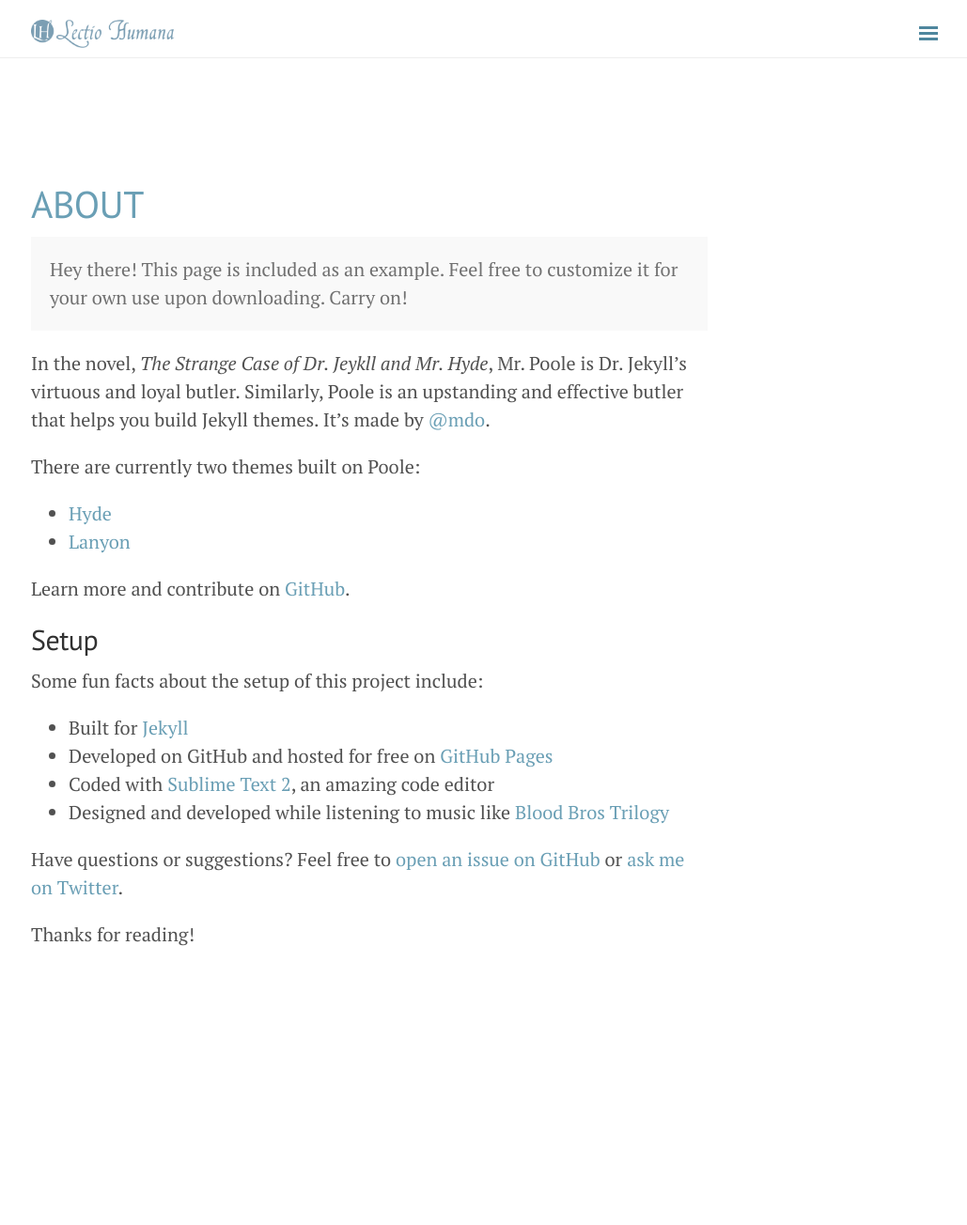
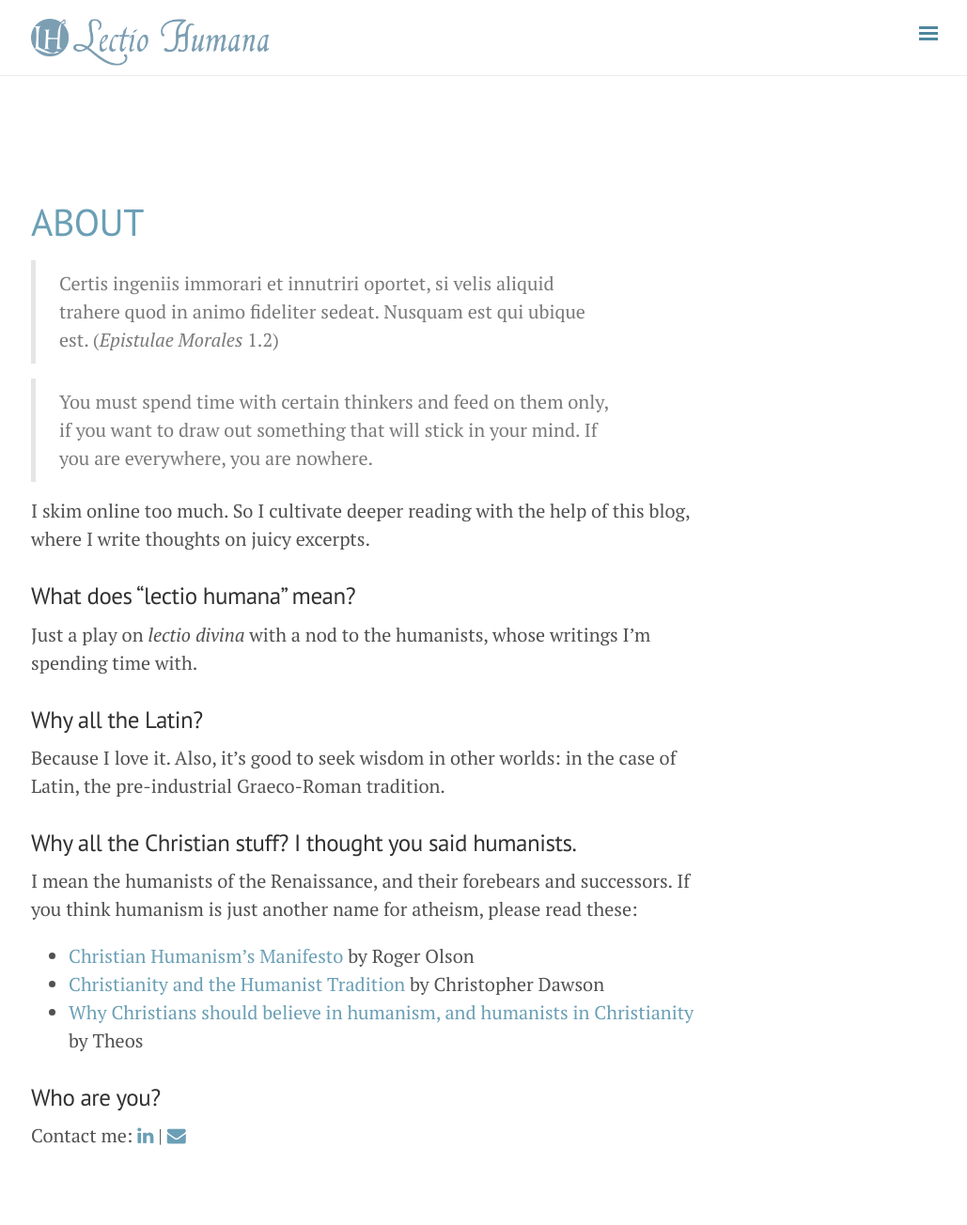
Before and after one commit to fpsvogel/lectiohumana, a Jekyll site: the page built from about.md, in a window 1280 px wide. Shown: the whole page at 94% size, without its empty margins (247-1276 px from the left). Built offline with Jekyll 4.4.1, drawn with Linux system fonts in a browser that asks for light colours; nearby versions of some CDN libraries; comment, search, counter and statistics services are not loaded; before the commit the page ends 1090 px from its top, so only the background shows below that.

Commit message:
about page

```diff
--- a/_config.yml
+++ b/_config.yml
@@ -32,6 +32,7 @@
 #    twitter:   https://twitter.com/Li_Zhihao
 #    weibo:     http://weibo.com/41173780
     email:     http://scr.im/felipevogel
+#    http://tny.im/f7z
 
 # Navigation (2nd level links supported)
 nav:
--- a/_scss/component/_masthead.scss
+++ b/_scss/component/_masthead.scss
@@ -35,7 +35,7 @@
     }
   }
   .masthead-logo {
-    height: 30px;
+    height: 50px;
     width: auto;
     vertical-align: text-bottom;
     display: inline;
--- a/about.md
+++ b/about.md
@@ -3,28 +3,46 @@
 title: About
 ---
 
-<p class="message">
-  Hey there! This page is included as an example. Feel free to customize it for your own use upon downloading. Carry on!
+> Certis ingeniis immorari et innutriri oportet, si velis aliquid trahere quod in animo fideliter sedeat. Nusquam est qui ubique est. (*Epistulae Morales* 1.2)
+
+> You must spend time with certain thinkers and feed on them only, if you want to draw out something that will stick in your mind. If you are everywhere, you are nowhere.
+
+I skim online too much. So I cultivate deeper reading with the help of this blog, where I write thoughts on juicy excerpts.
+
+### What does "lectio humana" mean?
+
+Just a play on *lectio divina* with a nod to the humanists, whose writings I'm spending time with.
+
+### Why all the Latin?
+
+Because I love it. Also, it's good to seek wisdom in other worlds: in the case of Latin, the pre-industrial Graeco-Roman tradition.
+
+### Why all the Christian stuff? I thought you said humanists.
+
+I mean the humanists of the Renaissance, and their forebears and successors. If you think humanism is just another name for atheism, please read these:
+
+* [Christian Humanism's Manifesto](https://www.tikkun.org/nextgen/christian-humanisms-manifesto-by-roger-e-olson) by Roger Olson
+* [Christianity and the Humanist Tradition](http://www.theimaginativeconservative.org/2013/06/christianity-and-the-humanist-tradition.html) by Christopher Dawson
+* [Why Christians should believe in humanism, and humanists in Christianity](https://www.theosthinktank.co.uk/cmsfiles/archive/files/Christian%20Humanism%20FINAL%20combined.pdf) by Theos
+
+### Who are you?
+
+{% if site.author.contact %}
+{% assign len = site.author.contact | size %}
+{% assign current_index = 0 %}
+<div class="sidebar-personal-info-section">
+<p> Contact me:
+{% for contact in site.author.contact %}
+{% assign iconname = contact[0] %}
+{% if contact[0] == 'email' %}
+{% assign iconname = 'envelope' %}
+{% endif %}
+<a href="{{ contact[1] }}">
+  <i class="fa fa-{{ iconname }}" aria-hidden="true"></i>
+</a>
+{% assign current_index = current_index | plus: 1 %}
+{% if current_index != len %}|{% endif %}
+{% endfor %}
 </p>
-
-In the novel, *The Strange Case of Dr. Jeykll and Mr. Hyde*, Mr. Poole is Dr. Jekyll's virtuous and loyal butler. Similarly, Poole is an upstanding and effective butler that helps you build Jekyll themes. It's made by [@mdo](https://twitter.com/mdo).
-
-There are currently two themes built on Poole:
-
-* [Hyde](http://hyde.getpoole.com)
-* [Lanyon](http://lanyon.getpoole.com)
-
-Learn more and contribute on [GitHub](https://github.com/poole).
-
-## Setup
-
-Some fun facts about the setup of this project include:
-
-* Built for [Jekyll](http://jekyllrb.com)
-* Developed on GitHub and hosted for free on [GitHub Pages](https://pages.github.com)
-* Coded with [Sublime Text 2](http://sublimetext.com), an amazing code editor
-* Designed and developed while listening to music like [Blood Bros Trilogy](https://soundcloud.com/maddecent/sets/blood-bros-series)
-
-Have questions or suggestions? Feel free to [open an issue on GitHub](https://github.com/poole/issues/new) or [ask me on Twitter](https://twitter.com/mdo).
-
-Thanks for reading!
+</div>
+{% endif %}
```
